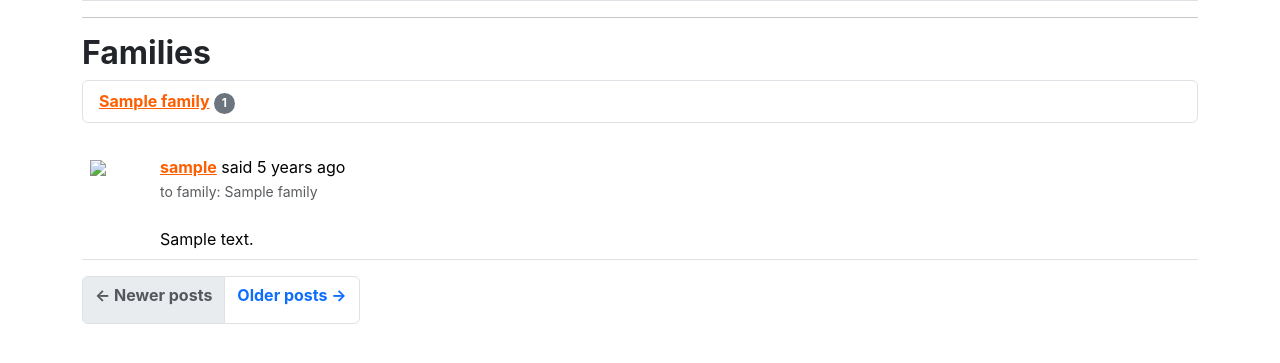
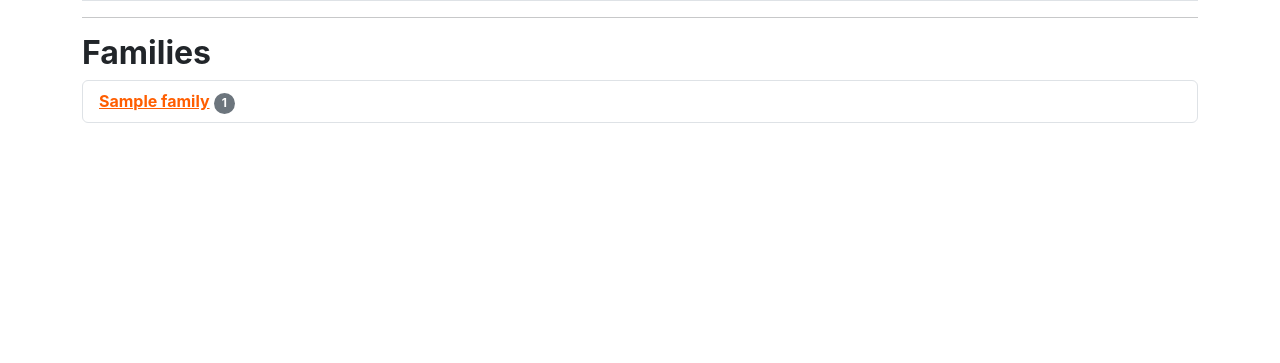
Before and after one commit to christianmesinas/famplan, a Flask app: template app/templates/user.html in a window 1280 px wide. Shown: the part 328-691 px from the top of the page. Run offline with Flask 3, Linux system fonts and the light colour scheme; tables that the repository leaves empty hold one stand-in row (values such as "Sample post"); the template is opened without the code that fills it: values that come from a table or form of the project are taken from there, most other values are stand-ins (such as "Sample title", 1, 10 or a date in 2020); parts of the project's set-up code (start-up, migrations or seed data) failed here and were passed over; some libraries are stand-ins or nearby versions.

Commit message:
removal of older unused features

```diff
--- a/app/templates/user.html
+++ b/app/templates/user.html
@@ -81,24 +81,4 @@
       <p class="text-muted">This user is not a member of any family yet.</p>
     {% endif %}
 
-
-    {# Existing posts loop #}
-    {% for post in posts %}
-        {% include '_post.html' %}
-    {% endfor %}
-
-    <nav aria-label="Post navigation">
-        <ul class="pagination">
-            <li class="page-item{% if not prev_url %} disabled{% endif %}">
-                <a class="page-link" href="{{ prev_url }}">
-                    <span aria-hidden="true">←</span> Newer posts
-                </a>
-            </li>
-            <li class="page-item{% if not next_url %} disabled{% endif %}">
-                <a class="page-link" href="{{ next_url }}">
-                    Older posts <span aria-hidden="true">→</span>
-                </a>
-            </li>
-        </ul>
-    </nav>
 {% endblock %}
```
Also changed, not shown: app/templates/chat.html (+0 -13 lines), app/templates/messages.html (+1 -14 lines).
